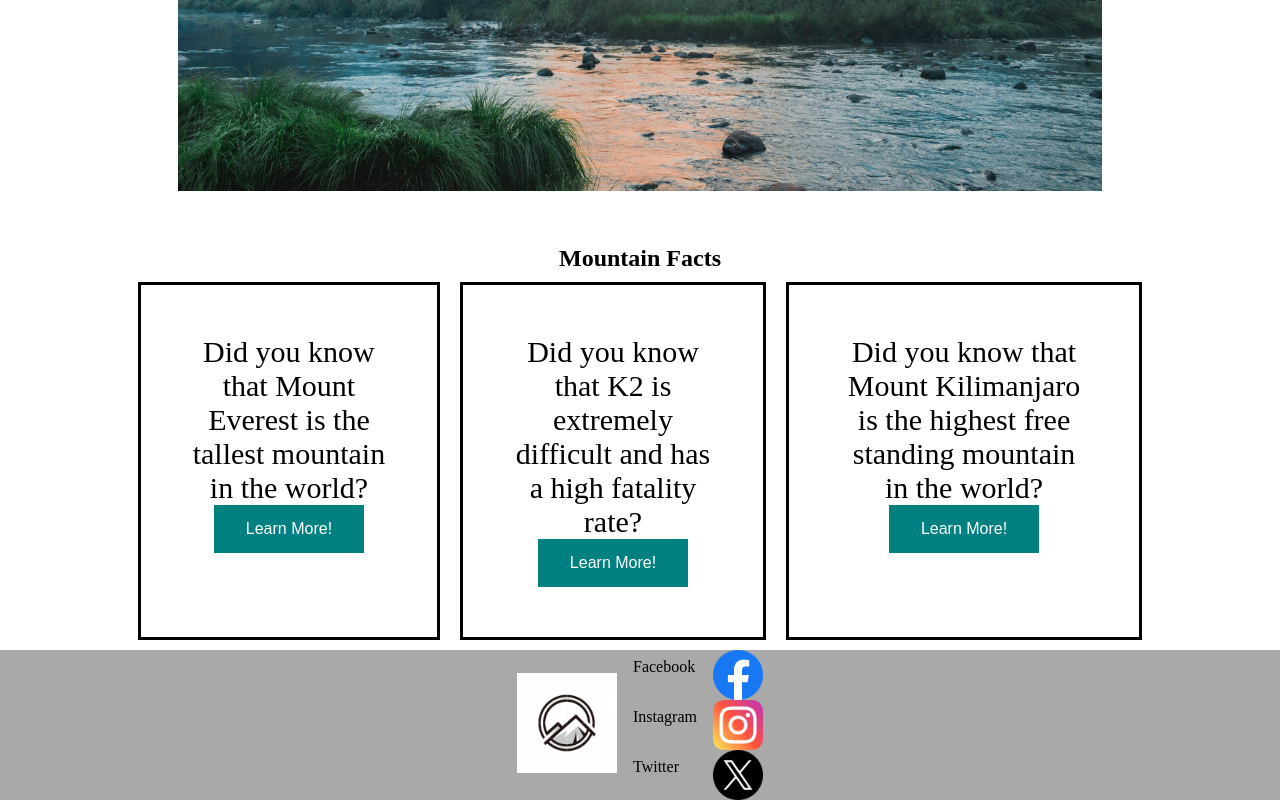
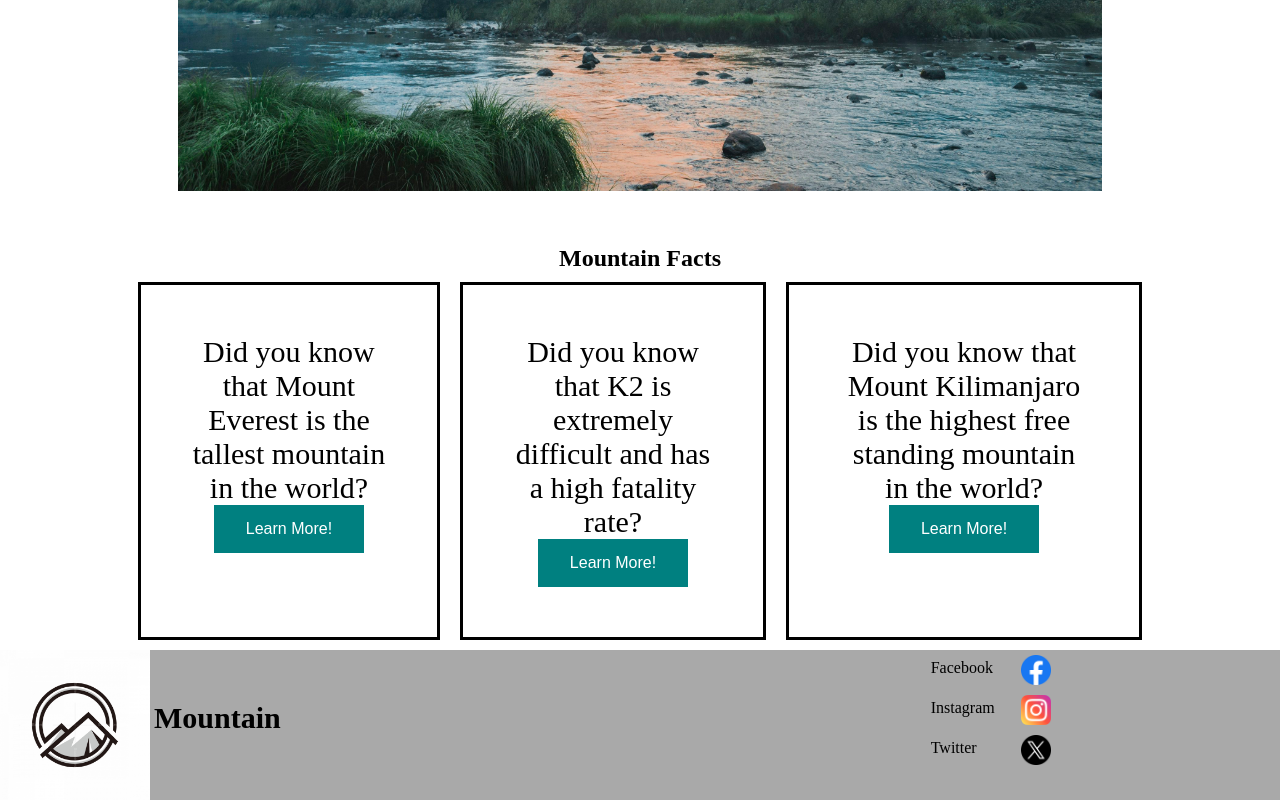
Before and after one commit to anderyum000/Web-Dev-2, a plain HTML site: page index.html in a window 1280 px wide. Shown: the part 576-1376 px from the top of the page. Drawn offline with Linux system fonts and the light colour scheme.

Commit message:
Finish footer

```diff
--- a/index.html
+++ b/index.html
@@ -45,7 +45,8 @@
     </main>
     <footer>
       <div class="logo-footer">
-        <img src="/assets/mountain-logo.jpg" />
+        <button><a href="index.html"><img src="/assets/mountain-logo.jpg" /></button></a>
+        <p><strong>Mountain</strong></p>
       </div>
       <div class="social">
         <ul>
--- a/style.css
+++ b/style.css
@@ -70,7 +70,7 @@ h2 {
   text-align: center;
   border-style: solid;
 }
-button {
+.flex button {
   border: none;
   color: white;
   padding: 15px 32px;
@@ -84,8 +84,6 @@ button {
 footer {
   display: flex;
   width: 100%;
-  justify-content: center;
-  align-items: center;
   background-color: darkgray;
 }
 .social ul {
@@ -100,13 +98,24 @@ footer {
   margin: auto;
   padding: 8px 16px;
   text-decoration: none;
-  float: left;
+  display: inline-block;
+  transform: translate(590px);
 }
 .social img {
-  width: 50px;
-  display: block;
-  float: right;
+  width: 40px;
+  vertical-align: middle;
+  transform: translate(735px);
+  padding: 5px;
 }
 .logo-footer img {
-  width: 100px;
+  height: 150px;
+  vertical-align: middle;
 }
+.logo-footer p {
+  display: inline-block;
+  font-size: 30px;
+}
+.logo-footer button {
+  border: none;
+  cursor: pointer;
+}
```
